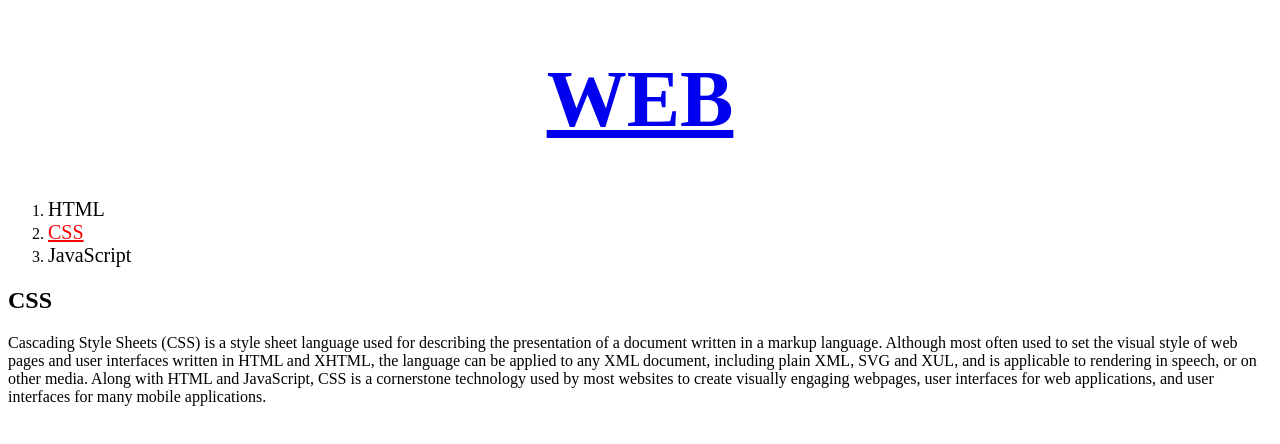
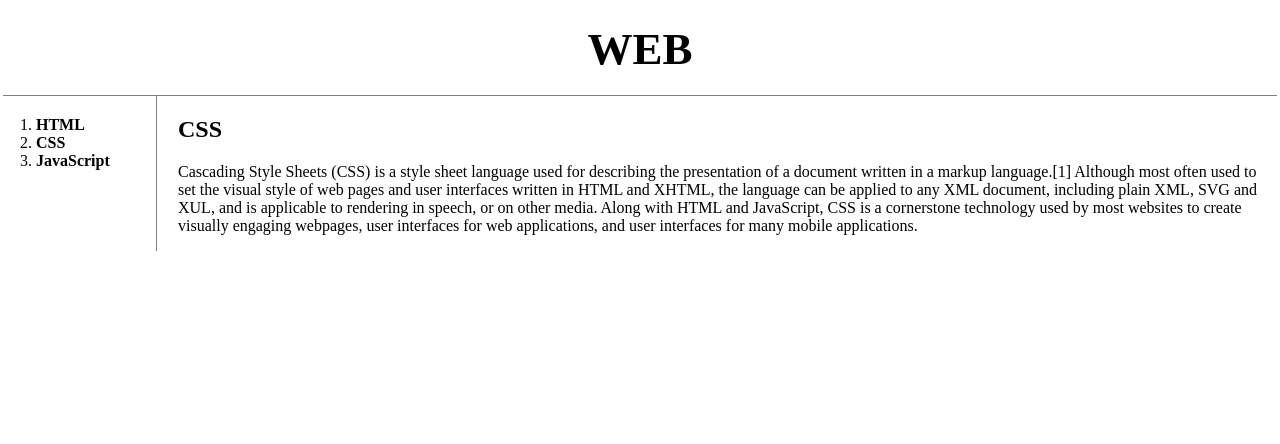
Before and after one commit to jaehyeonn/web, a plain HTML site: page 2.html in a window 1280 px wide. Drawn offline with Linux system fonts and the light colour scheme.

Commit message:
html, css

```diff
--- a/2.html
+++ b/2.html
@@ -3,26 +3,67 @@
   <head>
     <title>WEB1 - CSS</title>
     <meta charset="utf-8" />
-    <link rel="stylesheet" href="style.css" />
+    <style>
+      #active {
+        color: red;
+      }
+
+      h1 {
+        font-size: 45px;
+        text-align: center;
+        border-bottom: 1px solid gray;
+        margin: 0;
+        padding: 20px;
+      }
+      a {
+        color: black;
+        text-decoration: none;
+        font-weight: bold;
+      }
+      ol {
+        border-right: 1px solid gray;
+        width: 100px;
+        margin: 0;
+        padding: 20px;
+      }
+      body {
+        margin: 0;
+        padding: 3px;
+      }
+      #grid {
+        display: grid;
+        grid-template-columns: 150px 1fr;
+      }
+      #grid ol {
+        padding-left: 33px;
+      }
+      #grid #article {
+        padding-left: 25px;
+      }
+    </style>
   </head>
   <body>
     <h1><a href="index.html">WEB</a></h1>
+    <div id="grid">
       <ol>
         <li><a href="1.html">HTML</a></li>
-      <li><a class="ca2" href="2.html">CSS</a></li>
+        <li><a href="2.html">CSS</a></li>
         <li><a href="3.html">JavaScript</a></li>
       </ol>
+      <div id="article">
         <h2>CSS</h2>
         <p>
-      Cascading Style Sheets (CSS) is a style sheet language used for describing
-      the presentation of a document written in a markup language. Although most
-      often used to set the visual style of web pages and user interfaces
-      written in HTML and XHTML, the language can be applied to any XML
-      document, including plain XML, SVG and XUL, and is applicable to rendering
-      in speech, or on other media. Along with HTML and JavaScript, CSS is a
-      cornerstone technology used by most websites to create visually engaging
-      webpages, user interfaces for web applications, and user interfaces for
-      many mobile applications.
+          Cascading Style Sheets (CSS) is a style sheet language used for
+          describing the presentation of a document written in a markup
+          language.[1] Although most often used to set the visual style of web
+          pages and user interfaces written in HTML and XHTML, the language can
+          be applied to any XML document, including plain XML, SVG and XUL, and
+          is applicable to rendering in speech, or on other media. Along with
+          HTML and JavaScript, CSS is a cornerstone technology used by most
+          websites to create visually engaging webpages, user interfaces for web
+          applications, and user interfaces for many mobile applications.
         </p>
+      </div>
+    </div>
   </body>
 </html>
--- a/style.css
+++ /dev/null
@@ -1,15 +0,0 @@
-h1 {
-  text-align: center;
-  font-size: 500%;
-}
-
-li > a {
-  color: black;
-  text-decoration: none;
-  font-size: 20px;
-}
-
-.ca2 {
-  color: red;
-  text-decoration: underline;
-}
```
Also changed, not shown: 3.html (+0 -1 lines), index.html (+0 -1 lines). Lines whose indentation alone changed are shown as unchanged.
